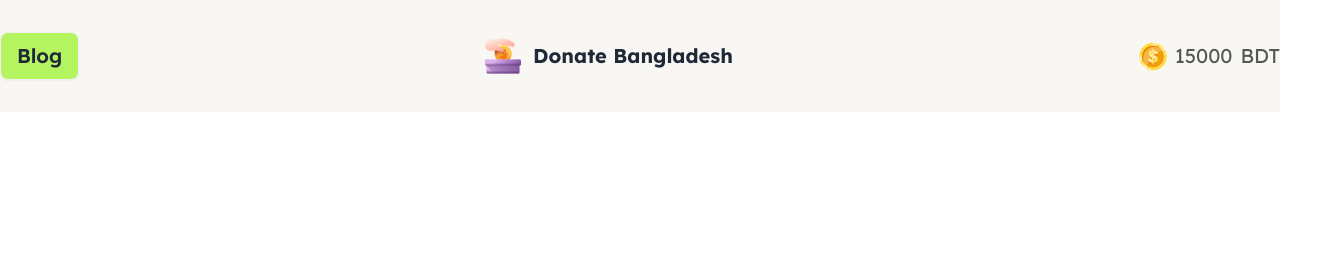
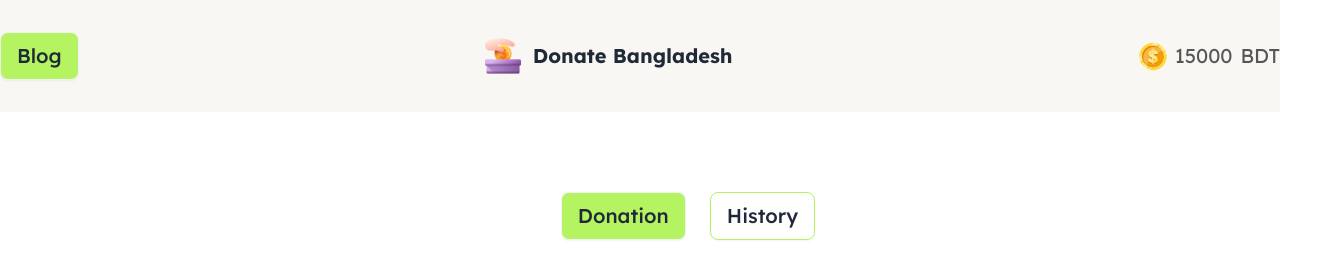
Before and after one commit to MDTAHSINURRAHMAN/Assignment-05, a plain HTML site: page index.html in a window 1280 px wide. Shown: the whole page, 1328 px wide, since content can reach past the window. Drawn offline with nearby package versions, Linux system fonts and the light colour scheme.

Commit message:
Header Buttons Implemented

```diff
--- a/index.html
+++ b/index.html
@@ -44,7 +44,7 @@
         <section class="container mx-auto flex justify-between items-center">
           <div class="px-2 md:px-0">
             <button
-              class="btn btn-md bg-btnColor hover:bg-btnHover hover:text-white text-lg lg:text-lg xl:text-xl"
+              class="btn btn-md bg-btnColor hover:bg-gray-100 hover:border-btnColor text-lg lg:text-lg xl:text-xl font-medium"
             >
               Blog
             </button>
@@ -68,6 +68,22 @@
           </div>
         </section>
       </nav>
+      <section
+        class="container mx-auto mt-12 md:mt-15 lg:mt-20 ml-6 md:ml-8 lg:ml-12"
+      >
+        <div class="flex justify-center items-center gap-3 md:gap-6">
+          <button
+            class="btn btn-md bg-btnColor hover:bg-gray-100 hover:border-btnColor text-lg lg:text-lg xl:text-xl font-medium"
+          >
+            Donation
+          </button>
+          <button
+            class="btn btn-md bg-transparent hover:bg-gray-100 border-btnColor text-lg lg:text-lg xl:text-xl font-medium"
+          >
+            History
+          </button>
+        </div>
+      </section>
     </header>
   </body>
 </html>
```
